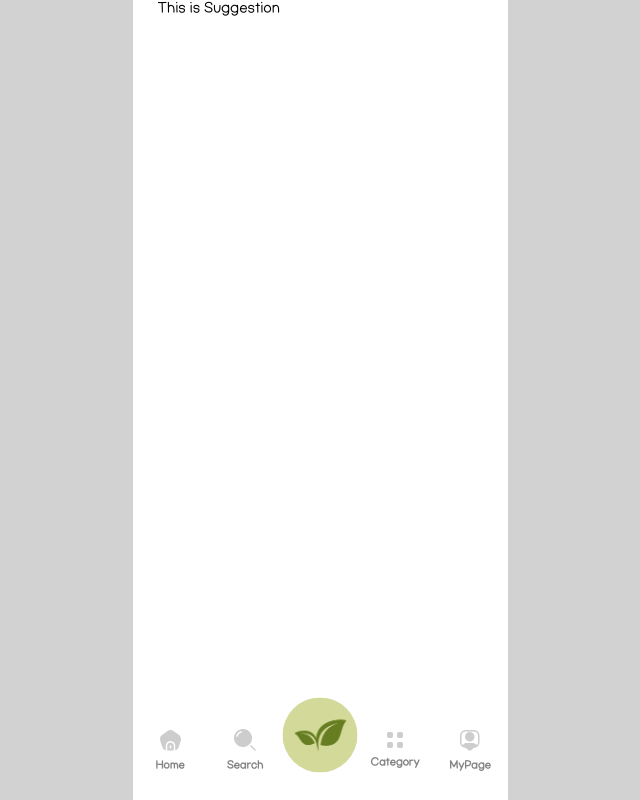
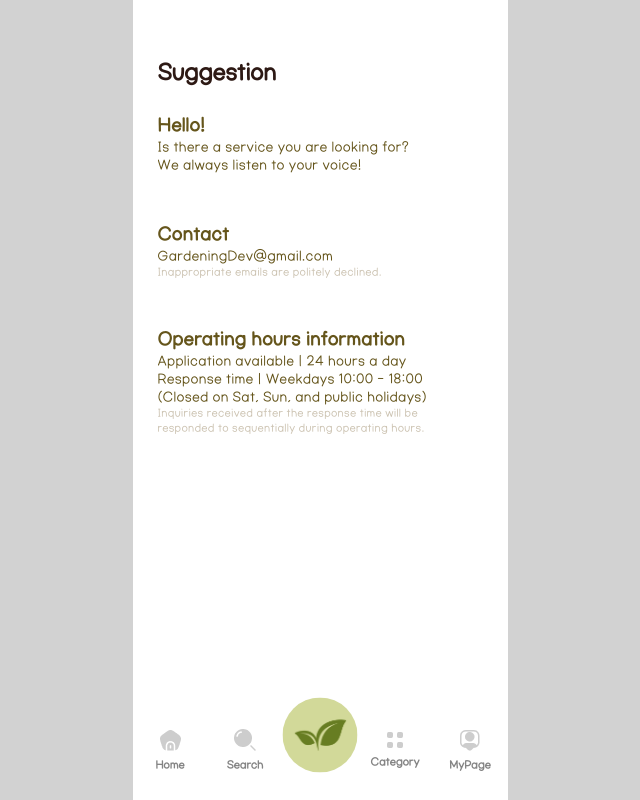
Before and after one commit to Gurdening/Gurdening_FE, a React (Vite) app: page /mypage/suggestion in a window 1280 px wide. Shown: the whole page, without its empty margins (320-960 px from the left). Built offline with nearby package versions, Linux system fonts and the light colour scheme; no server answers.

Commit message:
✨Feat : Suggestion 페이지 완료

```diff
--- a/src/pages/suggestion/Suggestion.Style.jsx
+++ b/src/pages/suggestion/Suggestion.Style.jsx
@@ -1,7 +1,42 @@
 import styled from 'styled-components';
 
-export const SuggestionWrap = styled.div`
+export const SugWrap = styled.div`
   width: 325px;
   margin: 0 auto;
   overflow-y: auto;
 `;
+
+export const SugLogo = styled.div`
+  margin-top: 60px;
+  margin-bottom: 30px;
+  font-size: 25px;
+  font-weight: bold;
+  color: #2d1914;
+`;
+
+export const SugContainer = styled.div`
+  width: 100%;
+  margin-bottom: 50px;
+`;
+export const SugTitle = styled.div`
+  font-size: 20px;
+  font-weight: 600;
+  color: #65551b;
+  padding-bottom: 3px;
+  letter-spacing: 0.3px;
+`;
+
+export const SugText = styled.div`
+  font-size: 15px;
+  color: #65551b;
+  line-height: 1.2;
+  letter-spacing: 0.3px;
+`;
+
+export const SugDetail = styled.div`
+  font-size: 12px;
+  color: #6b501e;
+  opacity: 0.35;
+  line-height: 1.2;
+  letter-spacing: 0.3px;
+`;
--- a/src/pages/suggestion/Suggestion.jsx
+++ b/src/pages/suggestion/Suggestion.jsx
@@ -3,9 +3,33 @@ import * as S from './Suggestion.Style';
 
 function Suggestion() {
   return (
-    <S.SuggestionWrap>
-      <h1>This is Suggestion</h1>
-    </S.SuggestionWrap>
+    <S.SugWrap>
+      <S.SugLogo>Suggestion</S.SugLogo>
+      <S.SugContainer>
+        <S.SugTitle>Hello!</S.SugTitle>
+        <S.SugText>
+          Is there a service you are looking for?
+          <br /> We always listen to your voice!
+        </S.SugText>
+      </S.SugContainer>
+      <S.SugContainer>
+        <S.SugTitle>Contact</S.SugTitle>
+        <S.SugText>GardeningDev@gmail.com</S.SugText>
+        <S.SugDetail>Inappropriate emails are politely declined.</S.SugDetail>
+      </S.SugContainer>
+      <S.SugContainer>
+        <S.SugTitle>Operating hours information</S.SugTitle>
+        <S.SugText>
+          Application available | 24 hours a day
+          <br /> Response time | Weekdays 10:00 - 18:00
+          <br /> (Closed on Sat, Sun, and public holidays)
+        </S.SugText>
+        <S.SugDetail>
+          Inquiries received after the response time will be <br /> responded to
+          sequentially during operating hours.
+        </S.SugDetail>
+      </S.SugContainer>
+    </S.SugWrap>
   );
 }
 
```
